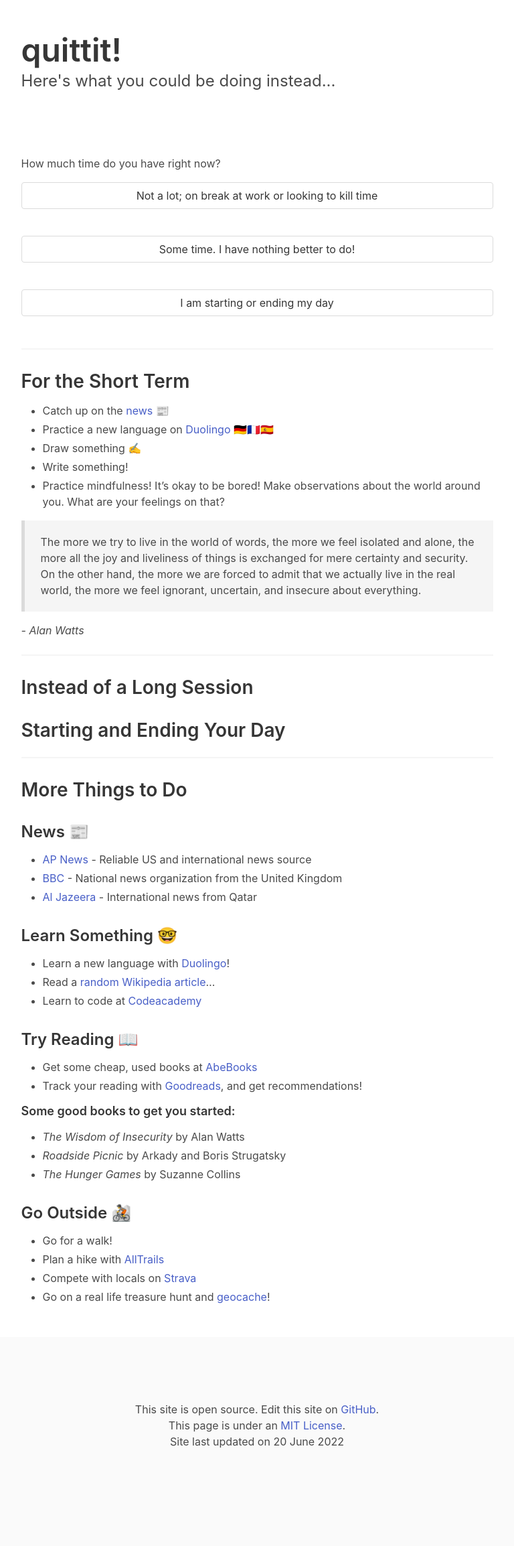
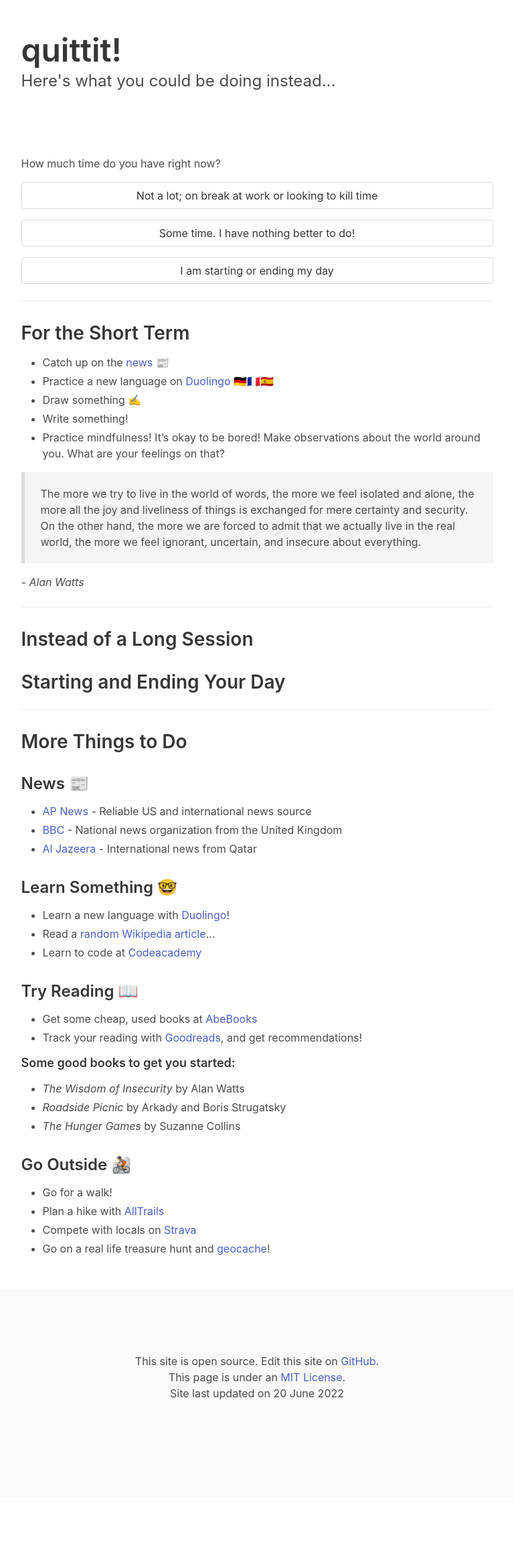
Before and after one commit to itsmaxymoo/quittit-website, a Jekyll site: the page built from index.md, in a window 1280 px wide. Shown: the whole page at 67% size, without its empty margins (256-1024 px from the left). Built offline with Jekyll 4.4.1, drawn with Linux system fonts in a browser that asks for light colours; after the commit the page ends 2236 px from its top, so only the background shows below that.

Commit message:
remove unnecessary whitespace

```diff
--- a/_includes/button.html
+++ b/_includes/button.html
@@ -1 +1 @@
-<a href="{{ include.url }}"><button class="button is-outlined is-fullwidth">{{ include.text }}</button></a><br/>
+<a href="{{ include.url }}"><button class="button is-outlined is-fullwidth">{{ include.text }}</button></a>
```
